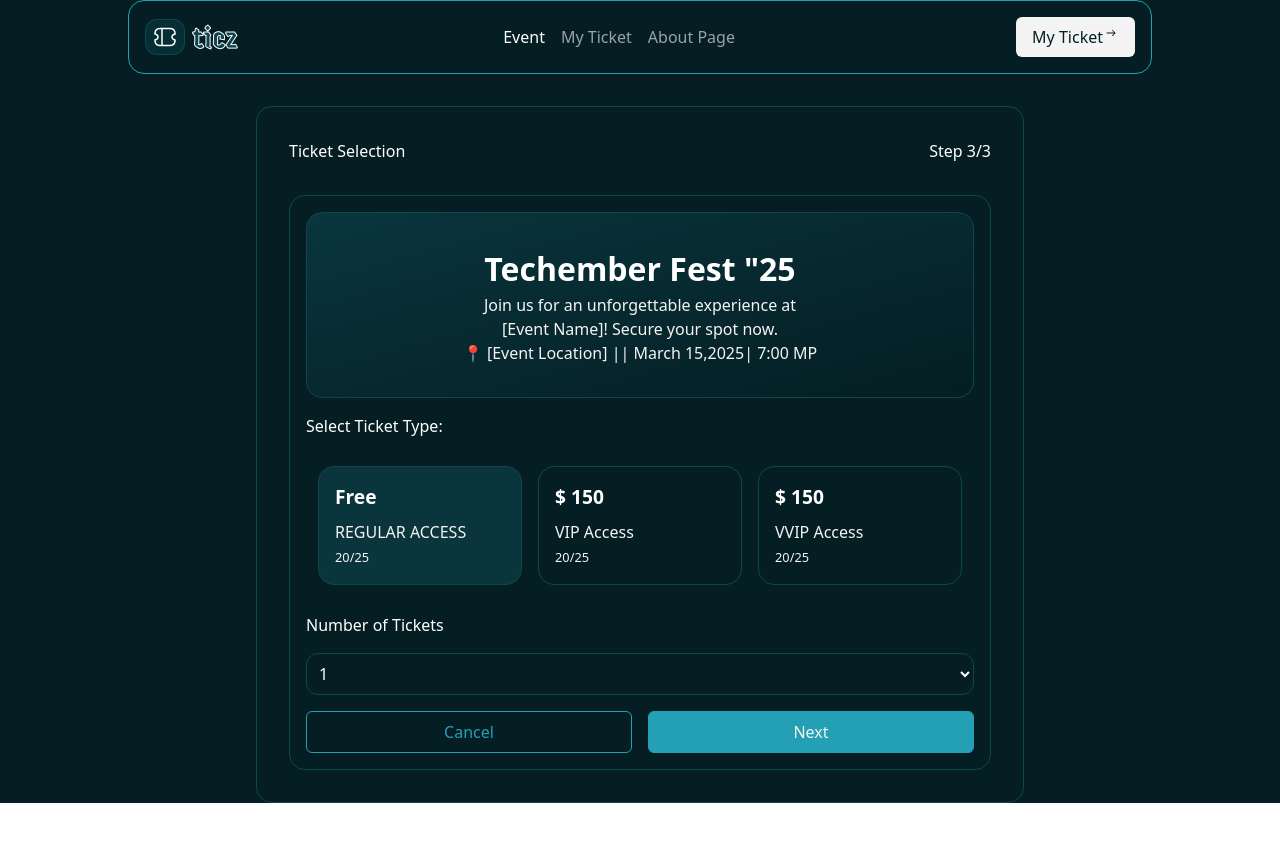
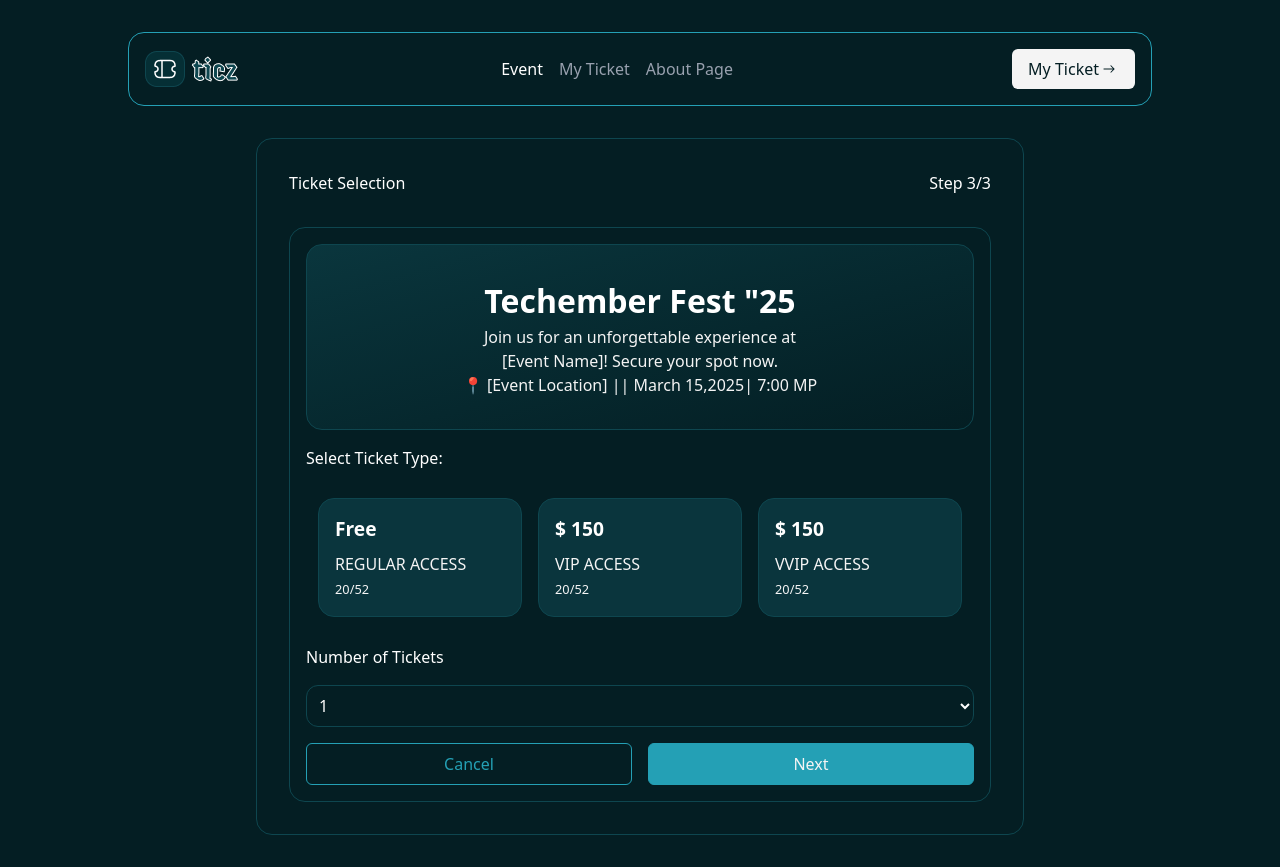
Before and after one commit to Solomon-Dzokoto/Conference-Ticket-Generator, a React (Vite) app: page / in a window 1280 px wide. Before the commit the page ends 803 px from the top, so only its background shows below. Built offline with nearby package versions, Linux system fonts and the light colour scheme.

Commit message:
development mode

```diff
--- a/src/App.tsx
+++ b/src/App.tsx
@@ -7,7 +7,7 @@ import Layout from "./components/Layout"
 
 const App = () => {
   return (
-    <div className="text-white bg-[#041E23] min-h-screen ">
+    <div className="text-white  py-8 bg-[#041E23] min-h-full ">
       <Router>
         <Routes>
           <Route element={<Layout />}>
--- a/src/components/Heder.tsx
+++ b/src/components/Heder.tsx
@@ -33,8 +33,8 @@ const Header = () => {
                     ))}
                 </ul>
             </nav>
-            <button className="bg-[#f4f4f4] flex group text-[#041E23] p-2 hover:bg-[#24A0B5] hover:text-[#f4f4f4] px-4 rounded-md">
-                My Ticket <span><IoIosArrowRoundForward /></span>
+            <button className="bg-[#f4f4f4] items-center flex group text-[#041E23] p-2 hover:bg-[#24A0B5] transition-bg duration-200 hover:text-[#f4f4f4] px-4 rounded-md">
+                My Ticket <span className="group-hover:-rotate-45  transition-rotate duration-300 transition-all text-xl"><IoIosArrowRoundForward /></span>
             </button>
         </header>
     );
--- a/src/page/SelectTicketDetails.tsx
+++ b/src/page/SelectTicketDetails.tsx
@@ -1,6 +1,30 @@
+import { useState } from "react"
 
 
 const SelectTicketDetails = () => {
+    const data = [
+        { id:1, type:"Free", name: 'Regular Access',  available: "20/52"},
+        { id:2, type:"$ 150", name: 'VIP Access',  available: "20/52"},
+        { id:3, type:"$ 150", name: 'VVIP Access',  available: "20/52"},
+    ]
+    const [select,setSelected] = useState<number | null>(null)
+    const [numberOfTickets,setNumberOfTickets] = useState<number | null>(1)
+
+    const onChange = (e: React.ChangeEvent<HTMLSelectElement>) => {
+        setNumberOfTickets(parseInt(e.target.value))
+    }
+    console.log(numberOfTickets)
+
+    const onSelect = (id:number) => {
+        setSelected(id)
+
+    }
+    const onSubmit = () => {
+        if(!numberOfTickets || !select ){
+            c
+            return
+    }
+}
     return (
         <div className="rounded-2xl p-8 min-h-[38rem] grid gap-8 border-[#0E464F] w-[48rem] bg-[#041E23] mx-auto border " >
             <div className="flex justify-between items-center">
@@ -15,28 +39,28 @@ const SelectTicketDetails = () => {
                     <p>📍 [Event Location] || March 15,2025| 7:00 MP </p>
                 </article>
                 <p >Select Ticket Type:</p>
-                <div className="flex items-center  gap-4 p-3 rounded-2xl justify-between">
-                    <article className="p-4 bg-[#0e464f98] w-full text-[#f4f4f4] border border-[#0E464F] rounded-2xl " >
-                        <h2 className="text-white  font-semibold text-[1.2rem]  mb-2 "> Free </h2>
-                        <p className="uppercase">Regular Access</p>
-                        <small>20/25</small>
-                    </article>
-                    <article className="p-4 text-[#f4f4f4] w-full border border-[#0E464F] rounded-2xl " >
-                        <h2 className="text-white font-semibold text-[1.2rem]  mb-2 "> $ 150 </h2>
-                        <p>VIP Access</p>
-                        <small>20/25</small>
-                    </article>
-                    <article className="p-4 text-[#f4f4f4] w-full border border-[#0E464F] rounded-2xl " >
-                        <h2 className="text-white font-semibold text-[1.2rem]  mb-2 "> $ 150 </h2>
-                        <p>VVIP Access</p>
-                        <small>20/25</small>
-                    </article>
+                <label htmlFor="select" className="flex items-center  gap-4 p-3 rounded-2xl justify-between">
+                    {
+                        data.map(item=> (
+                            <article
+                            key={item.id}
+                            onClick={()=>onSelect(item.id)}
+                            className={`p-4 ${item.id == select ?"bg-[#12464E]":"bg-[#0e464f98]"} relative cursor-pointer hover:bg-[#2C545B] bg-[#0e464f98] w-full text-[#f4f4f4] border border-[#0E464F] rounded-2xl `}>
+                            <input value={item.id} className="absolute inset-0 hidden " type="radio" name="select" id="" />
+                            <h2 className="text-white  font-semibold text-[1.2rem]  mb-2 "> {item.type} </h2>
+                            <p className="uppercase">{item.name}</p>
+                            <small>{item.available}</small>
+                        </article>
+                        ))
+                    }
 
-                </div>
+                </label>
                 <p>Number of Tickets</p>
 
-                    <select name="" className="w-full rounded-xl p-2 focus:outline-0 border border-[#0E464F]" >
-                        <option value="1">1</option>
+                    <select
+                    onChange={onChange}
+                    className="w-full rounded-xl p-2 focus:outline-0 border border-[#0E464F]" >
+                        <option defaultValue={numberOfTickets as number} value="1">1</option>
                         <option value="2">2</option>
                         <option value="3">3</option>
                         <option value="4">4</option>
```
